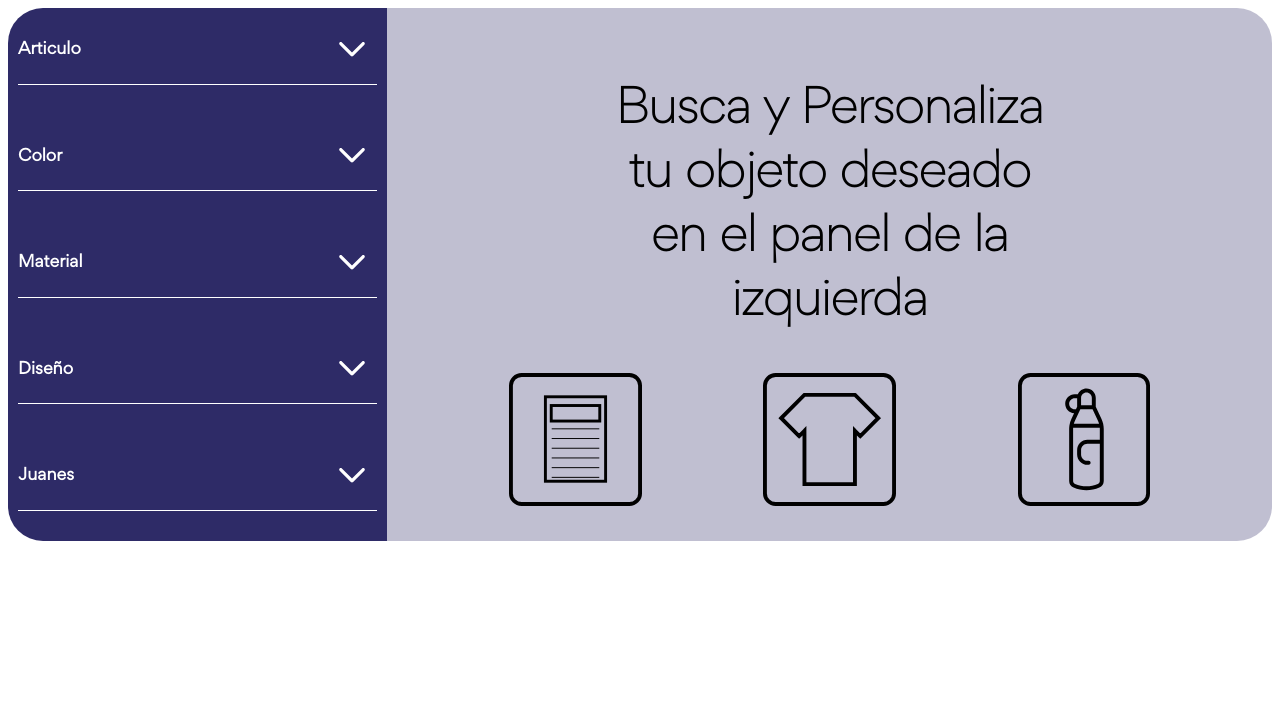
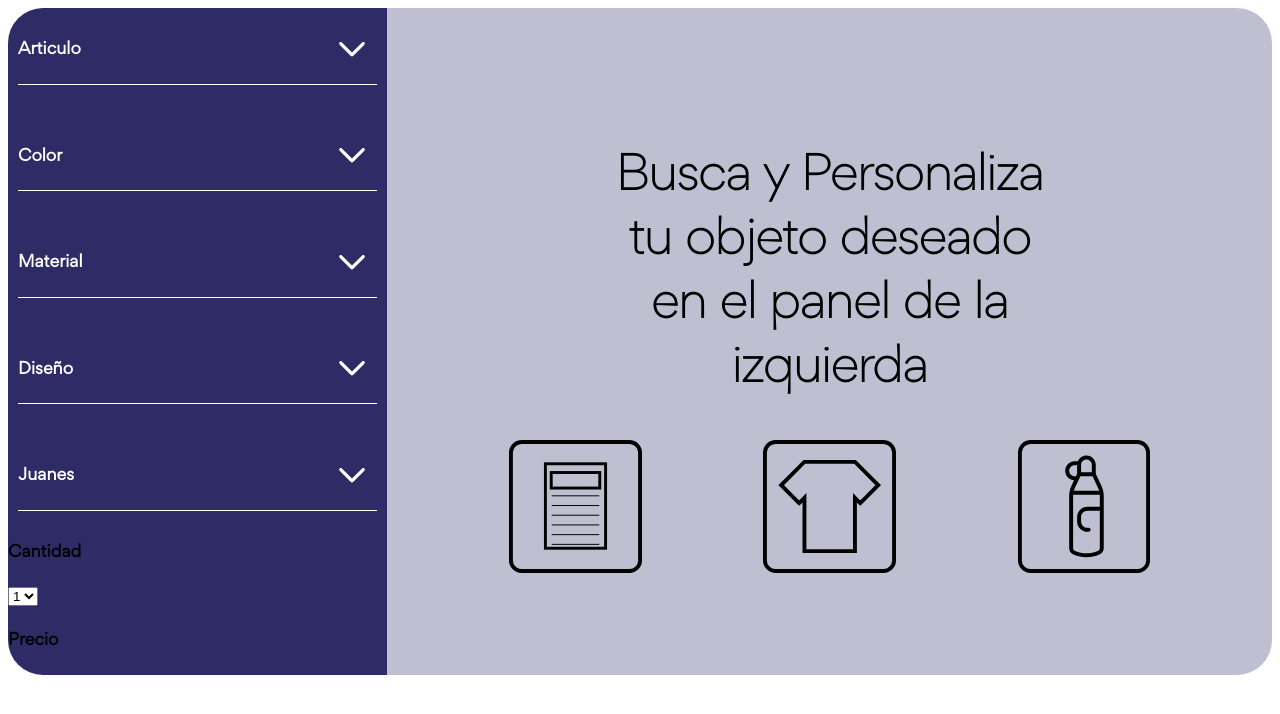
Before and after one commit to MetalPrime/211-taller-somos-pacifico, a React (Create React App) app: page / in a window 1280 px wide. Shown: the top 714 px of the page. Built offline with nearby package versions, Linux system fonts and the light colour scheme.

Commit message:
creation of Amount and Price

```diff
--- /dev/null
+++ b/src/components/Amount/Amount.tsx
@@ -0,0 +1,21 @@
+import * as React from 'react';
+import './Amount.css';
+
+interface Amount {
+}
+
+export const Amount: React.FC<Amount> = () => {
+    return (
+        <section className='Amount'>
+            <h1>Cantidad</h1>
+            <select name="amount" className='Amount__select'>
+                <option value="1">1</option>
+                <option value="2">2</option>
+                <option value="3">3</option>
+                <option value="4">4</option>
+                <option value="5">5</option>
+                <option value="6">6</option>
+            </select>
+        </section>
+    );
+}
--- /dev/null
+++ b/src/components/Price/Price.tsx
@@ -0,0 +1,15 @@
+import * as React from 'react';
+import './Price.css';
+
+interface Price {
+    currentPrice: number,
+}
+
+export const Price: React.FC<Price> = ({ currentPrice }) => {
+    return (
+        <section className='Precio'>
+            <h1>Precio</h1>
+            <p>{currentPrice}</p>
+        </section>
+    );
+}
--- a/src/containers/App/App.tsx
+++ b/src/containers/App/App.tsx
@@ -3,6 +3,8 @@ import './App.css';
 import { DisplayImg } from '../../components/DisplayImg/DisplayImg';
 import { SelectionElements } from '../../components/SelectionElements/SelectionElements';
 import { BrowserRouter, HashRouter, Route, Router } from 'react-router-dom';
+import { Amount } from '../../components/Amount/Amount';
+import { Price } from '../../components/Price/Price';
 
 const initialSelectors = [
     {
@@ -165,7 +167,10 @@ export const App = () => {
                             )
                         }
                     </section>
-                    <section></section>
+                    <section>
+                        <Amount></Amount>
+                        <Price></Price>
+                    </section>
                     <section></section>
                 </article>
                 <article className='App__display'>
```
Also changed, not shown: src/components/Amount/Amount.css (added), src/components/Price/Price.css (added).
